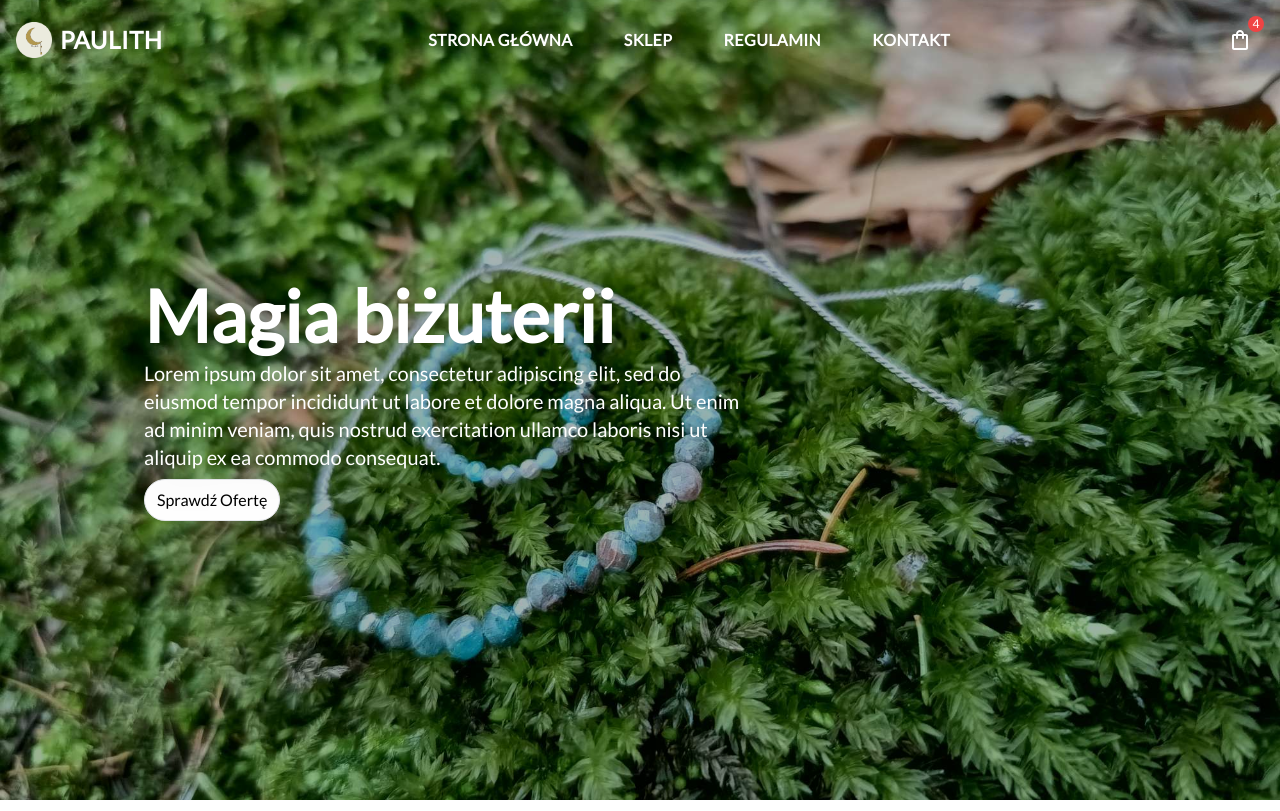
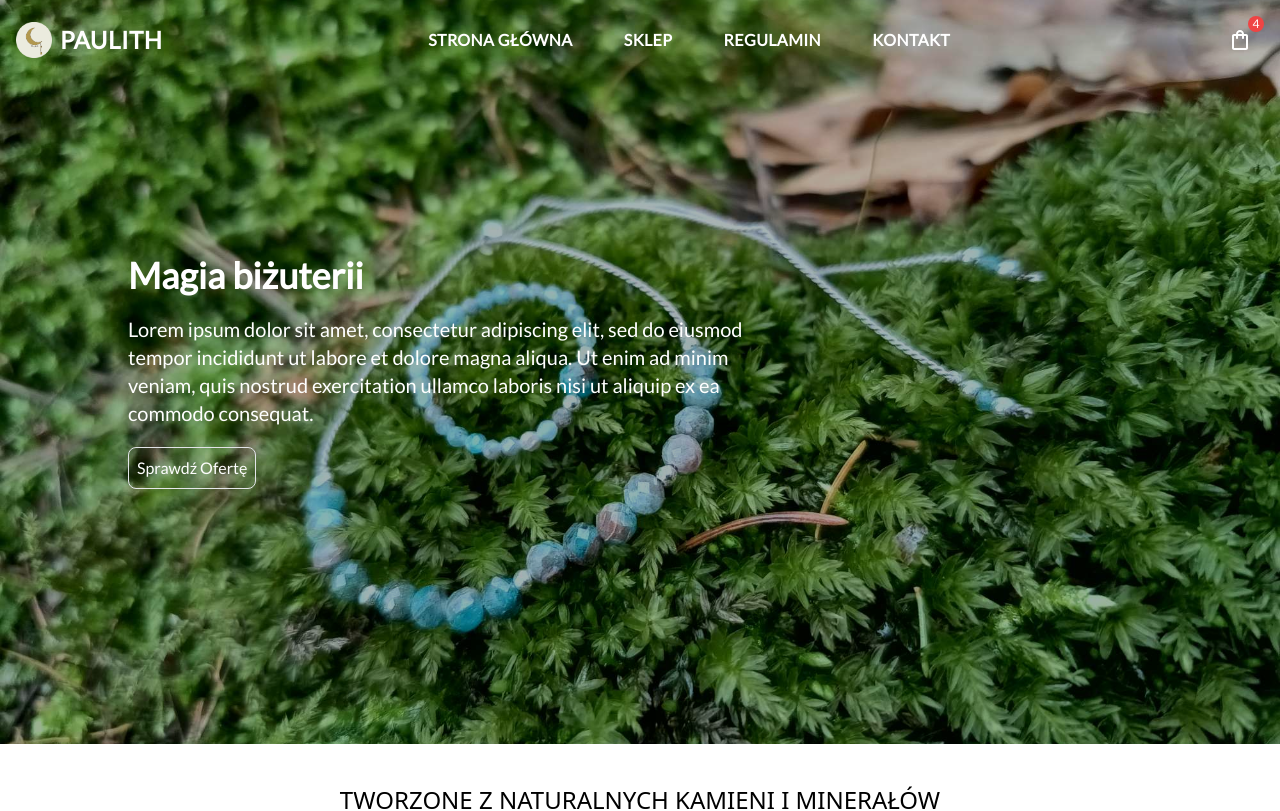
Before and after one commit to GxbrielZ/PaulithStore, a React (Vite) app: page / in a window 1280 px wide. Shown: the top 811 px of the page. Built offline with nearby package versions, Linux system fonts and the light colour scheme.

Commit message:
style: Fix styling

```diff
--- a/src/components/Hero/Hero.jsx
+++ b/src/components/Hero/Hero.jsx
@@ -14,19 +14,22 @@ const HeroData = [
 
 const Hero = () => {
     return (
-      <div className='w-full h-screen font-lato'>
+      <div className='relative w-full h-[93vh] font-lato'>
         <img className='top-0 left-0 w-full h-full object-cover' src={HeroPic} alt="" />
-        <div className='bg-black/30 absolute top-0 left-0 w-full h-screen'></div>
+        <div className='bg-black/30 absolute top-0 left-0 w-full h-[93vh]'></div>
         <div className='absolute top-0 w-full h-full flex flex-col justify-center text-white'>
-            <div className='md:left-[10%] max-w-[1100px] m-auto absolute p-4'>
-                <h1 className='font-bold text-5xl md:text-7xl drop-shadow-2xl'>
+            <div className='absolute left-[5vw] md:left-[10vw]'>
+                <h1 className='font-bold text-4xl drop-shadow-2xl'>
                     {HeroData[0].title}
                 </h1>
-                <p className='max-w-[600px] drop-shadow-2xl py-2 text-xl'>
+                <p className='max-w-[90vw] md:max-w-[80vw]
+                lg:max-w-[50vw] drop-shadow-2xl my-5 text-[1.15rem]
+                md:text-xl'>
                     {HeroData[0].description}
                 </p>
                 <button
-                    className='border py-2 px-3 rounded-full bg-white text-black'
+                    className='border rounded-lg p-2 hover:text-black
+                    hover:bg-white duration-700'
                 >
                     {HeroData[0].buttonTitle}
                 </button>
```
